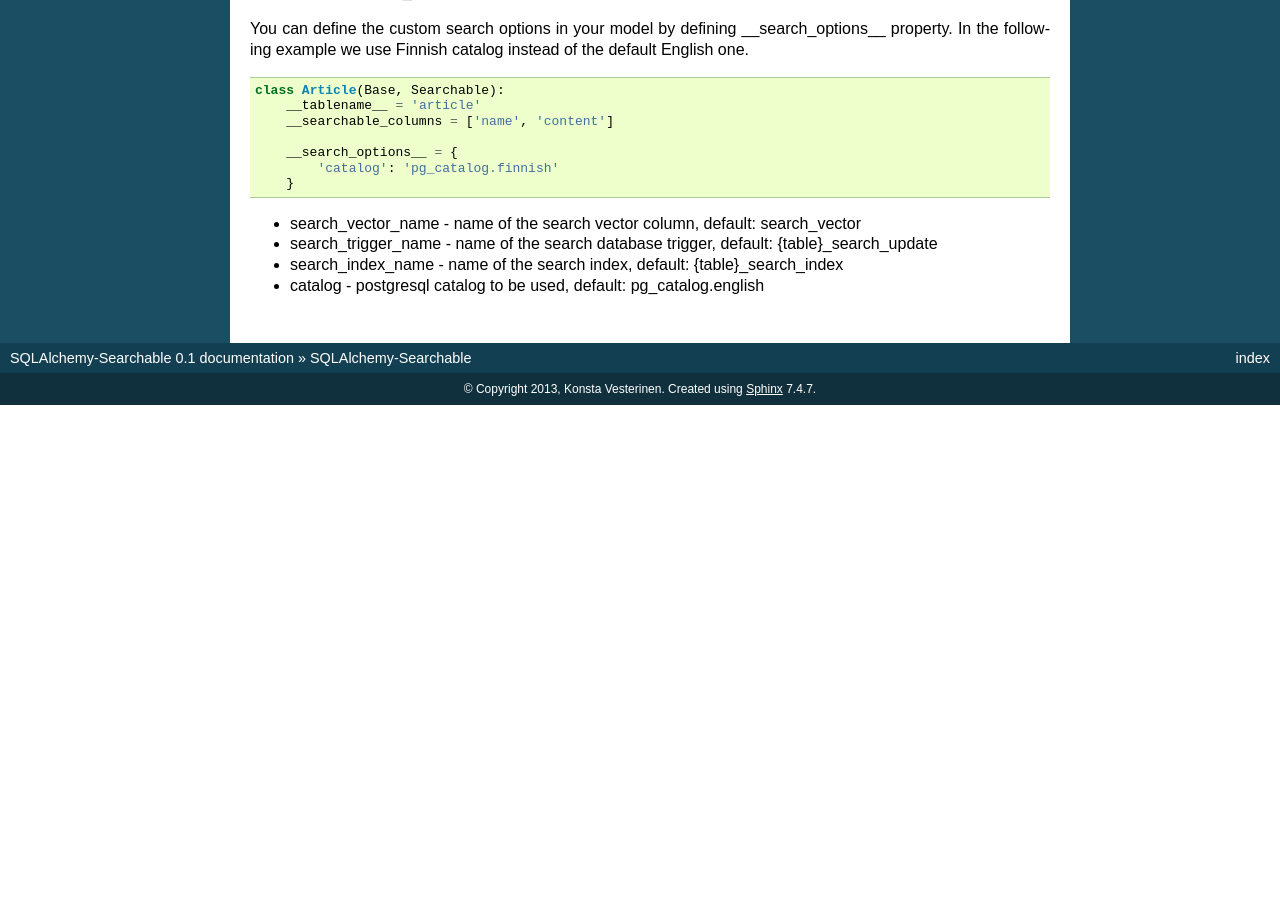
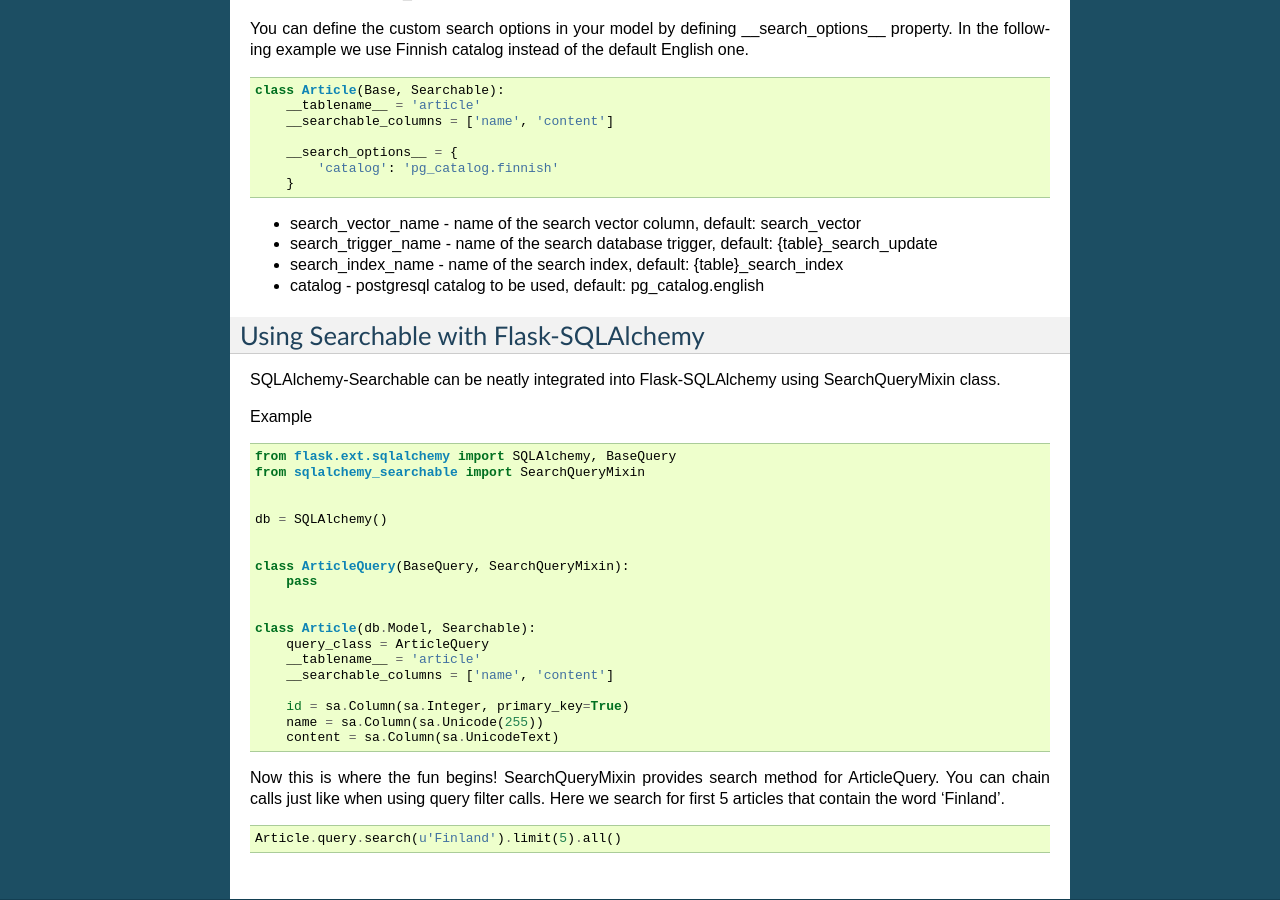
Before and after one commit to falcony-io/sqlalchemy-searchable, a Sphinx documentation site: the page built from docs/index.rst, in a window 1280 px wide and 900 px high, scrolled down 1152 px. Built offline with Sphinx 7.4.7, drawn with Linux system fonts in a browser that asks for light colours; before the commit the page ends 1557 px from its top, so only the background shows below that; some of the changed text lies outside the part shown.

Commit message:
updated docs

```diff
--- a/docs/index.rst
+++ b/docs/index.rst
@@ -94,3 +94,39 @@ In the following example we use Finnish catalog instead of the default English o
 * search_index_name - name of the search index, default: {table}_search_index
 
 * catalog - postgresql catalog to be used, default: pg_catalog.english
+
+
+Using Searchable with Flask-SQLAlchemy
+--------------------------------------
+
+SQLAlchemy-Searchable can be neatly integrated into Flask-SQLAlchemy using SearchQueryMixin class.
+
+
+Example ::
+
+    from flask.ext.sqlalchemy import SQLAlchemy, BaseQuery
+    from sqlalchemy_searchable import SearchQueryMixin
+
+
+    db = SQLAlchemy()
+
+
+    class ArticleQuery(BaseQuery, SearchQueryMixin):
+        pass
+
+
+    class Article(db.Model, Searchable):
+        query_class = ArticleQuery
+        __tablename__ = 'article'
+        __searchable_columns = ['name', 'content']
+
+        id = sa.Column(sa.Integer, primary_key=True)
+        name = sa.Column(sa.Unicode(255))
+        content = sa.Column(sa.UnicodeText)
+
+
+Now this is where the fun begins! SearchQueryMixin provides search method for ArticleQuery. You can chain calls just like when using query filter calls.
+Here we search for first 5 articles that contain the word 'Finland'.
+::
+
+    Article.query.search(u'Finland').limit(5).all()
```
Also changed, not shown: sqlalchemy_searchable/__init__.py (+34 -8 lines).
